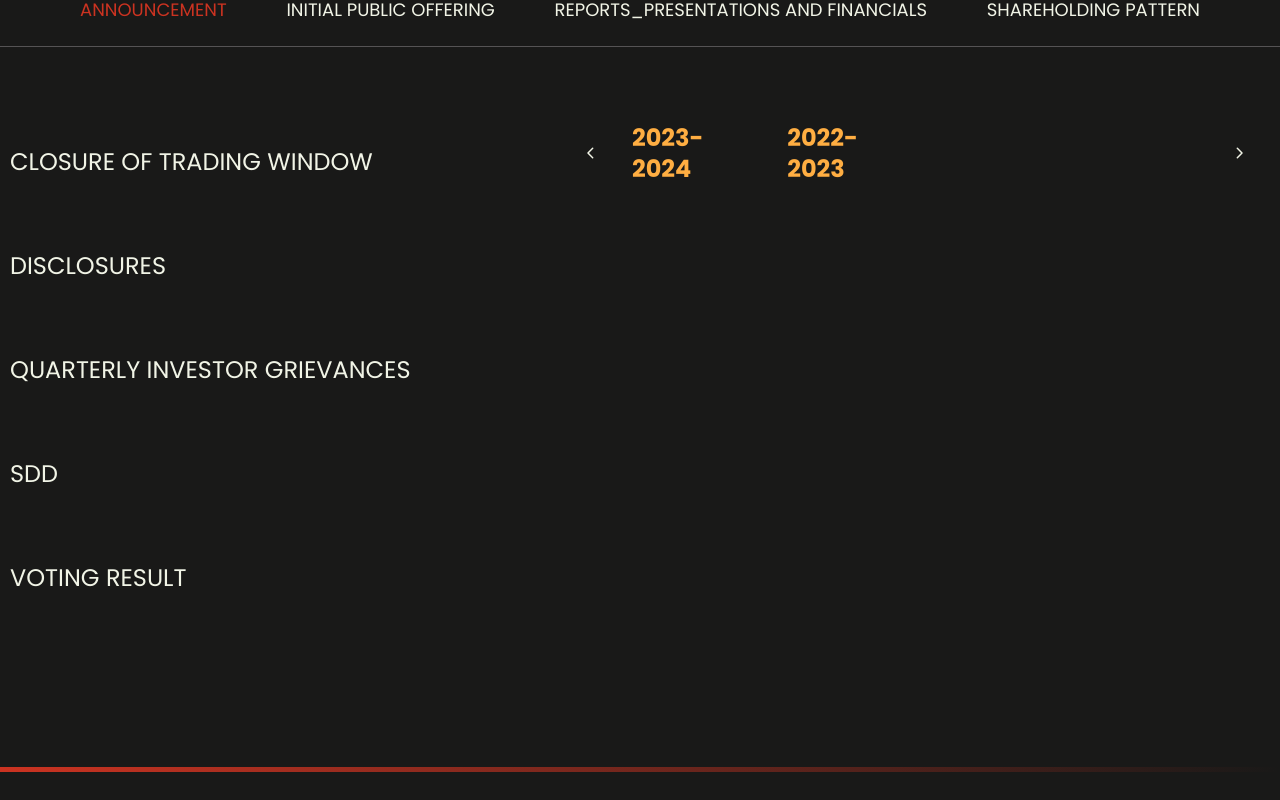
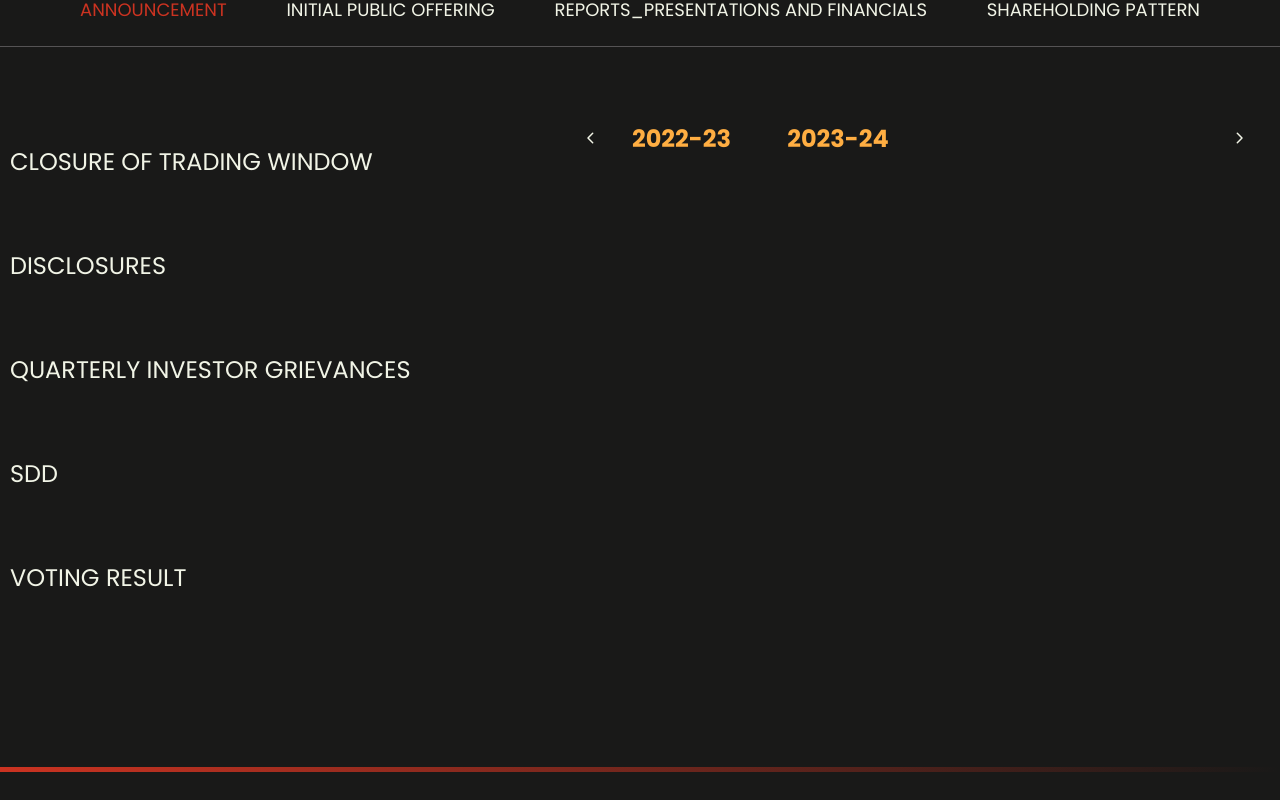
Before and after one commit to TarunRajpurohit123/pace-bussiness-website, a Next.js app in the folder pace-website/: page /investors in a window 1280 px wide. Shown: the part 1060-1860 px from the top of the page. Built offline with nearby package versions, Linux system fonts and the light colour scheme.

Commit message:
working on report section tab 4

```diff
--- a/pace-website/src/app/layout.js
+++ b/pace-website/src/app/layout.js
@@ -23,7 +23,7 @@ export default function RootLayout({ children }) {
           <MobileNavbar />
           <section className="absolute global-abs top-[5rem] z-[-9]">
             {children}
-            <Footer />
+            {/* <Footer /> */}
           </section>
         </body>
       </html>
--- a/pace-website/src/json/reportsData.js
+++ b/pace-website/src/json/reportsData.js
@@ -9,7 +9,7 @@ const years = [
   {
     id: 1,
     key: "ANNOUNCEMENT",
-    years: ["2022-2023", "2023-2024"],
+    years: ["2022-23", "2023-24"],
     direct: false,
   },
   {
@@ -21,13 +21,13 @@ const years = [
   {
     id: 3,
     key: "RPAF",
-    years: ["2022-2023", "2023-2024"],
+    years: ["2022-23", "2023-24"],
     direct: false,
   },
   {
     id: 4,
     key: "SP",
-    years: ["2022-2023", "2023-2024", "2024-2025"],
+    years: ["2022-23", "2023-24", "2024-25"],
     direct: true,
   },
 ];
@@ -42,73 +42,73 @@ const reportsData = [
       {
         type: "CLOSURE OF TRADING WINDOW",
         key: 11,
-        years: ["2022-2023", "2023-2024"],
+        years: ["2022-23", "2023-24"],
         data: [
           {
-            year: "2022-2023",
+            year: "2022-23",
             title: "Closure-of-Trading-Window_30.03.2023",
-            url: "/main/ANNOUNCEMENT/CLOSURE OF TRADING WINDOW/2022-2023/Closure-of-Trading-Window_30.03.2023.pdf",
+            url: "/main/ANNOUNCEMENT/CLOSURE OF TRADING WINDOW/2022-23/Closure-of-Trading-Window_30.03.2023.pdf",
           },
           {
-            year: "2023-2024",
+            year: "2023-24",
             title: "Closure-of-Trading-Window_30.09.2023",
-            url: "/main/ANNOUNCEMENT/CLOSURE OF TRADING WINDOW/2023-2024/Closure-of-Trading-Window_30.09.2023.pdf",
+            url: "/main/ANNOUNCEMENT/CLOSURE OF TRADING WINDOW/2023-24/Closure-of-Trading-Window_30.09.2023.pdf",
           },
           {
-            year: "2023-2024",
-            title: "Closure-of-Trading-Window_31-03-2024",
-            url: "/main/ANNOUNCEMENT/CLOSURE OF TRADING WINDOW/2023-2024/Closure-of-Trading-Window_31-03-2024.pdf",
+            year: "2023-24",
+            title: "Closure-of-Trading-Window_31-03-24",
+            url: "/main/ANNOUNCEMENT/CLOSURE OF TRADING WINDOW/2023-24/Closure-of-Trading-Window_31-03-24.pdf",
           },
         ],
       },
       {
         type: "DISCLOSURES",
         key: 12,
-        isNested:true,
-        years: ["2022-2023", "2023-2024", "2024-2025"],
+        isNested: true,
+        years: ["2022-23", "2023-24", "2024-25"],
         data: [
           {
             innerTab: "COMPLIANCE CERTIFICATE",
             innerData: [
               {
-                year: "2022-2023",
+                year: "2022-23",
                 title: "Regulation_74(5)_Compliance Certificate_Q2",
                 url: "#",
               },
               {
-                year: "2022-2023",
+                year: "2022-23",
                 title: "Regulation_74(5)_Compliance Certificate_Q3",
                 url: "#",
               },
               {
-                year: "2022-2023",
+                year: "2022-23",
                 title: "Regulation_74(5)_Compliance Certificate_Q4",
                 url: "#",
               },
 
               {
-                year: "2023-2024",
+                year: "2023-24",
                 title: "Regulation_74(5)_Compliance Certificate_Q1",
                 url: "#",
               },
               {
-                year: "2023-2024",
+                year: "2023-24",
                 title: "Regulation_74(5)_Compliance Certioficate_Q2",
                 url: "#",
               },
               {
-                year: "2023-2024",
+                year: "2023-24",
                 title: "Regulation_74(5)_Compliance Certificate_Q3",
                 url: "#",
               },
               {
-                year: "2023-2024",
+                year: "2023-24",
                 title: "Regulation_74(5)_Compliance Certificate_Q4",
                 url: "#",
               },
 
               {
-                year: "2024-2025",
+                year: "2024-25",
                 title: "Regulation_74(5)_Compliance Certificate_Q1",
                 url: "#",
               },
@@ -118,37 +118,37 @@ const reportsData = [
             innerTab: "CORPORATE GOVERNANCE",
             innerData: [
               {
-                year: "2022-2023",
+                year: "2022-23",
                 title: "Regulation 27(2)_Compliance Certificate_Q3",
                 url: "#",
               },
               {
-                year: "2022-2023",
+                year: "2022-23",
                 title: "Regulation 27(2)_Compliance Certificate_Q4",
                 url: "#",
               },
               {
-                year: "2023-2024",
+                year: "2023-24",
                 title: "Regulation 27(2)_Compliance Certificate_Q1",
                 url: "#",
               },
               {
-                year: "2023-2024",
+                year: "2023-24",
                 title: "Regulation 27(2)_Compliance Certificate_Q2",
                 url: "#",
               },
               {
-                year: "2023-2024",
+                year: "2023-24",
                 title: "Regulation 27(2)_Compliance Certificate_Q3",
                 url: "#",
               },
               {
-                year: "2023-2024",
+                year: "2023-24",
                 title: "Regulation 27(2)_Compliance Certificate_Q4",
                 url: "#",
               },
               {
-                year: "2024-2025",
+                year: "2024-25",
                 title: "Regulation 27(2)_Compliance Certificate_Q1",
                 url: "#",
               },
@@ -158,175 +158,175 @@ const reportsData = [
             innerTab: "GENERAL ANNOUNCEMENTS",
             innerData: [
               {
-                year: "2022-2023",
+                year: "2022-23",
                 title: "Appointment_Internal Auditor_2022-23",
                 url: "#",
               },
               {
-                year: "2022-2023",
+                year: "2022-23",
                 title: "Appointment_Secretarial Auditor_2022-23",
                 url: "#",
               },
               {
-                year: "2022-2023",
+                year: "2022-23",
                 title: "Certficate_Regulation_24A_2022-23",
                 url: "#",
               },
               {
-                year: "2022-2023",
+                year: "2022-23",
                 title: "Certificate_Regulation_7(3)_2022-23",
                 url: "#",
               },
               {
-                year: "2022-2023",
+                year: "2022-23",
                 title: "Certificate_Regulation_40(9)_2022-23",
                 url: "#",
               },
               {
-                year: "2022-2023",
+                year: "2022-23",
                 title: "Declaration_SAST Regulation_31(4)_2022-23",
                 url: "#",
               },
               {
-                year: "2022-2023",
+                year: "2022-23",
                 title:
                   "Regulation 29(1) of SEBI (SAST) REGULATION_VICKY JAVERI",
                 url: "#",
               },
 
               {
-                year: "2023-2024",
+                year: "2023-24",
                 title: "Appointment_Internal Auditor_2023-24",
                 url: "#",
               },
               {
-                year: "2023-2024",
+                year: "2023-24",
                 title: "Appointment_Secretarial Auditor_2023-24",
                 url: "#",
               },
               {
-                year: "2023-2024",
+                year: "2023-24",
                 title: "Appointment_Statutory Auditor_2023",
                 url: "#",
               },
               {
-                year: "2023-2024",
+                year: "2023-24",
                 title: "Book-Closure_AGM_2023-24",
                 url: "#",
               },
               {
-                year: "2023-2024",
+                year: "2023-24",
                 title: "Certficate_Regulation_24A_2023-24",
                 url: "#",
               },
               {
-                year: "2023-2024",
+                year: "2023-24",
                 title: "Certificate_Regulation_7(3)_2023-24",
                 url: "#",
               },
               {
-                year: "2023-2024",
+                year: "2023-24",
                 title: "Certificate_Regulation_40(9)_2023-24",
                 url: "#",
               },
               {
-                year: "2023-2024",
+                year: "2023-24",
                 title: "Clarification_Price_Movement_2023",
                 url: "#",
               },
               {
-                year: "2023-2024",
+                year: "2023-24",
                 title: "Declaration_SAST Regulation_31(4)_2023-24",
                 url: "#",
               },
               {
-                year: "2023-2024",
+                year: "2023-24",
                 title: "General Announcement_Reg 31_SAST",
                 url: "#",
               },
               {
-                year: "2023-2024",
+                year: "2023-24",
                 title: "Reg 29(2) of SAST_Intimation_05.03.2024",
                 url: "#",
               },
               {
-                year: "2023-2024",
+                year: "2023-24",
                 title: "Reg 29(2) of SAST_Intimation_06.03.2024",
                 url: "#",
               },
               {
-                year: "2023-2024",
+                year: "2023-24",
                 title: "Reg 29(2) of SAST_Intimation_15.03.2024",
                 url: "#",
               },
               {
-                year: "2023-2024",
+                year: "2023-24",
                 title: "Reg 29(2) of SAST_Intimation_22.02.2024",
                 url: "#",
               },
               {
-                year: "2023-2024",
+                year: "2023-24",
                 title: "Reg 29(2) of SAST_Intimation_23.02.2024",
                 url: "#",
               },
               {
-                year: "2023-2024",
+                year: "2023-24",
                 title: "Regulation 7(2)_PIT Regulation_05.03.2024",
                 url: "#",
               },
               {
-                year: "2023-2024",
+                year: "2023-24",
                 title: "Regulation 7(2)_PIT Regulation_06.03.2024",
                 url: "#",
               },
               {
-                year: "2023-2024",
+                year: "2023-24",
                 title: "Regulation 7(2)_PIT Regulation_15.03.2024",
                 url: "#",
               },
               {
-                year: "2023-2024",
+                year: "2023-24",
                 title: "Regulation 7(2)_PIT Regulation_22.02.2024",
                 url: "#",
               },
               {
-                year: "2023-2024",
+                year: "2023-24",
                 title: "Regulation 7(2)_PIT Regulation_23.02.2024",
                 url: "#",
               },
               {
-                year: "2023-2024",
+                year: "2023-24",
                 title: "Scrutinizer-Report_AGM_2023-24",
                 url: "#",
               },
 
               {
-                year: "2024-2025",
+                year: "2024-25",
                 title: "Appointment_Internal Auditor_2023-24",
                 url: "#",
               },
               {
-                year: "2024-2025",
+                year: "2024-25",
                 title: "Appointment_Secretarial Auditor_2023-24",
                 url: "#",
               },
               {
-                year: "2024-2025",
+                year: "2024-25",
                 title: "Book-Closure_AGM_2024-25",
                 url: "#",
               },
               {
-                year: "2024-2025",
+                year: "2024-25",
                 title: "Intimation_Regulation 31(1)_ SAST_",
                 url: "#",
               },
               {
-                year: "2024-2025",
+                year: "2024-25",
                 title: "Reg 29(2) of SAST_Intimation_13.08.2024",
                 url: "#",
               },
               {
-                year: "2024-2025",
+                year: "2024-25",
                 title: "Regulation 7(2)_PIT Regulation_30.08.2024",
                 url: "#",
               },
@@ -336,39 +336,39 @@ const reportsData = [
             innerTab: "RECONCILIATION OF SHARE CAPITAL",
             innerData: [
               {
-                year: "2022-2023",
+                year: "2022-23",
                 title: "Reconciliation_Share Capital_Q3",
                 url: "#",
               },
               {
-                year: "2022-2023",
+                year: "2022-23",
                 title: "Reconciliation_Share Capital_Q4",
                 url: "#",
               },
 
               {
-                year: "2023-2024",
+                year: "2023-24",
                 title: "Reconciliation_Share Capital_Q1",
                 url: "#",
               },
               {
-                year: "2023-2024",
+                year: "2023-24",
                 title: "Reconciliation_Share Capital_Q2",
                 url: "#",
               },
               {
-                year: "2023-2024",
+                year: "2023-24",
                 title: "Reconciliation_Share Capital_Q3",
                 url: "#",
               },
               {
-                year: "2023-2024",
+                year: "2023-24",
                 title: "Reconciliation_Share Capital_Q4",
                 url: "#",
               },
 
               {
-                year: "2024-2025",
+                year: "2024-25",
                 title: "Reconciliation_Share Capital_Q1",
                 url: "#",
               },
@@ -379,48 +379,48 @@ const reportsData = [
       {
         type: "QUARTERLY INVESTOR GRIEVANCES",
         key: 13,
-        years: ["2022-2023", "2023-2024", "2024-2025"],
+        years: ["2022-23", "2023-24", "2024-25"],
         data: [
           {
-            year: "2022-2023",
+            year: "2022-23",
             title: "INVESTOR GRIVENCE_2022-23_Q2",
             url: "#",
           },
           {
-            year: "2022-2023",
+            year: "2022-23",
             title: "INVESTOR GRIVENCE_2022-23_Q3",
             url: "#",
           },
           {
-            year: "2022-2023",
+            year: "2022-23",
             title: "INVESTOR GRIVENCE_2022-23_Q4",
             url: "#",
           },
 
           {
-            year: "2023-2024",
-            title: "INVESTORS GRIVENCES_2023-2024_Q1",
+            year: "2023-24",
+            title: "INVESTORS GRIVENCES_2023-24_Q1",
             url: "#",
           },
           {
-            year: "2023-2024",
-            title: "INVESTORS GRIVENCES_2023-2024_Q2",
+            year: "2023-24",
+            title: "INVESTORS GRIVENCES_2023-24_Q2",
             url: "#",
           },
           {
-            year: "2023-2024",
-            title: "INVESTORS GRIVENCES_2023-2024_Q3",
+            year: "2023-24",
+            title: "INVESTORS GRIVENCES_2023-24_Q3",
             url: "#",
           },
           {
-            year: "2023-2024",
-            title: "INVESTORS GRIVENCES_2023-2024_Q4",
+            year: "2023-24",
+            title: "INVESTORS GRIVENCES_2023-24_Q4",
             url: "#",
           },
 
           {
-            year: "2024-2025",
-            title: "INVESTORS GRIVENCES_2024-2025_Q1",
+            year: "2024-25",
+            title: "INVESTORS GRIVENCES_2024-25_Q1",
             url: "#",
           },
         ],
@@ -428,37 +428,37 @@ const reportsData = [
       {
         type: "SDD",
         key: 14,
-        years: ["2022-2023", "2023-2024", "2024-2025"],
+        years: ["2022-23", "2023-24", "2024-25"],
         data: [
           {
-            year: "2022-2023",
+            year: "2022-23",
             title: "SDD_Q4_2022-23",
             url: "#",
           },
 
           {
-            year: "2023-2024",
+            year: "2023-24",
             title: "SDD Compliance_Q1",
             url: "#",
           },
           {
-            year: "2023-2024",
+            year: "2023-24",
             title: "SDD Compliance_Q2",
             url: "#",
           },
           {
-            year: "2023-2024",
+            year: "2023-24",
             title: "SDD Compliance_Q3",
             url: "#",
           },
           {
-            year: "2023-2024",
+            year: "2023-24",
             title: "SDD Compliance_Q4",
             url: "#",
           },
 
           {
-            year: "2024-2025",
+            year: "2024-25",
             title: "SDD Compliance_Q1",
             url: "#",
           },
@@ -467,10 +467,10 @@ const reportsData = [
       {
         type: "VOTING RESULT",
         key: 15,
-        years: ["2023-2024"],
+        years: ["2023-24"],
         data: [
           {
-            year: "2023-2024",
+            year: "2023-24",
             title: "Scrutinizer_Report_",
             url: "#",
           },
@@ -506,21 +506,21 @@ const reportsData = [
     sidebar: [
       {
         type: "ANNUAL REPORTS AND RETURNS",
-        years: ["2022-2023", "2023-2024"],
+        years: ["2022-23", "2023-24"],
         key: 21,
         data: [
           {
-            year: "2022-2023",
+            year: "2022-23",
             title: "Annual Report_2022-23",
             url: "#",
           },
           {
-            year: "2022-2023",
-            title: "MGT-7_2022-2023",
+            year: "2022-23",
+            title: "MGT-7_2022-23",
             url: "#",
           },
           {
-            year: "2023-2024",
+            year: "2023-24",
             title: "Annual Report_2023-24",
             url: "#",
           },
@@ -529,67 +529,67 @@ const reportsData = [
       {
         type: "BOARD MEETING",
         key: 22,
-        years: ["2022-2023", "2023-2024", "2024-2025"],
+        years: ["2022-23", "2023-24", "2024-25"],
         data: [
           {
-            year: "2022-2023",
+            year: "2022-23",
             title: "Intimation-of-BM-November-14-2022",
             url: "#",
           },
           {
-            year: "2022-2023",
+            year: "2022-23",
             title: "Outcome-of-BM-November-14-2022",
             url: "#",
           },
 
           {
-            year: "2023-2024",
+            year: "2023-24",
             title: "Intimation_BM_May_27_2023",
             url: "#",
           },
           {
-            year: "2023-2024",
+            year: "2023-24",
             title: "Intimation_BM_November_08_2023",
             url: "#",
           },
           {
-            year: "2023-2024",
+            year: "2023-24",
             title: "Intimation_BM_September_05_2023",
             url: "#",
           },
           {
-            year: "2023-2024",
+            year: "2023-24",
             title: "Outcome_BM_May_27_2023",
             url: "#",
           },
           {
-            year: "2023-2024",
+            year: "2023-24",
             title: "Outcome_BM_November_08_2023",
             url: "#",
           },
           {
-            year: "2023-2024",
+            year: "2023-24",
             title: "Outcome_BM_September_05_2023",
             url: "#",
           },
 
           {
-            year: "2024-2025",
+            year: "2024-25",
             title: "Intimation_BM_04_September_2024",
             url: "#",
           },
           {
-            year: "2024-2025",
+            year: "2024-25",
             title: "Intimation_BM_May_18_2024",
             url: "#",
           },
           {
-            year: "2024-2025",
+            year: "2024-25",
             title: "Outcome_BM_04_September_2024",
             url: "#",
           },
           {
-            year: "2024-2025",
+            year: "2024-25",
             title: "Outcome_BM_May_18_2024",
             url: "#",
           },
@@ -626,22 +626,22 @@ const reportsData = [
       {
         type: "GENERAL MEETING",
         key: 24,
-        years: ["2022-2023", "2023-2024"],
+        years: ["2022-23", "2023-24"],
         data: [
           {
-            year: "2022-2023",
+            year: "2022-23",
             title: "Notice_AGM_FY-2022-23",
             url: "#",
           },
           {
-            year: "2022-2023",
+            year: "2022-23",
             title: "Outcome-of-AGM_FY2022-23",
             url: "#",
           },
 
           {
-            year: "2023-2024",
-            title: "Notice_AGM_FY-2023-24",
+            year: "2023-24",
+            title: "Notice_AGM_FY-23-24",
             url: "#",
           },
         ],
@@ -729,47 +729,47 @@ const reportsData = [
     sidebar: [
       {
         type: null,
-        years: ["2022-2023", "2023-2024", "2024-2025"],
+        years: ["2022-23", "2023-24", "2024-25"],
         data: [
           {
-            year: "2022-2023",
+            year: "2022-23",
             title: "Shareholding Pattern_Before listing_2022-23",
-            url: "#",
+            url: "papa",
           },
           {
-            year: "2022-2023",
+            year: "2022-23",
             title: "Shareholding Pattern_Q3",
             url: "#",
           },
           {
-            year: "2022-2023",
+            year: "2022-23",
             title: "Shareholding Pattern_Q4",
             url: "#",
           },
 
           {
-            year: "2023-2024",
+            year: "2023-24",
             title: "Shareholding Pattern_Q2",
             url: "#",
           },
           {
-            year: "2023-2024",
+            year: "2023-24",
             title: "Shareholding Pattern_Q3",
             url: "#",
           },
           {
-            year: "2023-2024",
+            year: "2023-24",
             title: "Shareholding Pattern_Q4",
             url: "#",
           },
           {
-            year: "2023-2024",
+            year: "2023-24",
             title: "Shareholding Patter_Q1",
             url: "#",
           },
 
           {
-            year: "2024-2025",
+            year: "2024-25",
             title: "Shareholding Pattern_Q1",
             url: "#",
           },
```
Also changed, not shown: pace-website/src/components/components/ReportSection.jsx (+21 -0 lines).
